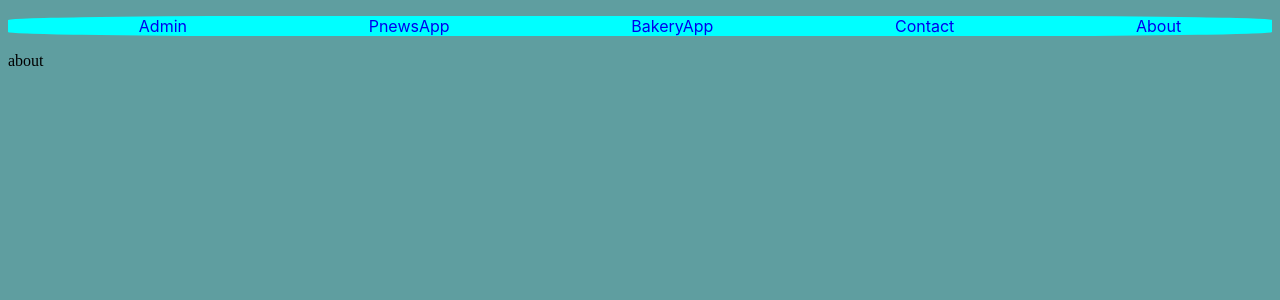
After one commit to MRSanatanMishra/django, a Django app: page /about/ in a window 1280 px wide. The commit adds this page. Shown: the top 300 px of the page. Run offline with Django 4.2, Linux system fonts and the light colour scheme.

Commit message:
added templateview template inheritance

```diff
--- a/practice/bakery/urls.py
+++ b/practice/bakery/urls.py
@@ -1,6 +1,6 @@
 from django.urls import path
 from .views import *
 urlpatterns = [
-    path('',bakery_menu,name='bakery_menu')
+    path('',bakery_menu,name='bakeryHome')
 
 ]
--- a/practice/pnews/urls.py
+++ b/practice/pnews/urls.py
@@ -4,5 +4,5 @@ from .views import main_pageNews
 
 
 urlpatterns = [
-    path('', main_pageNews,name='home'),
+    path('', main_pageNews,name='pnewsHome'),
 ]
--- a/practice/pnews/views.py
+++ b/practice/pnews/views.py
@@ -6,4 +6,4 @@ from .models import *
 def main_pageNews(request):
     data={'cat': Category.objects.all(),
             'news' : News.objects.all() }
-    return render(request,'home.html',context=data)
+    return render(request,'pnewsHome.html',context=data)
--- a/practice/practice/urls.py
+++ b/practice/practice/urls.py
@@ -15,10 +15,17 @@ Including another URLconf
 """
 from django.contrib import admin
 from django.urls import path,include
-
+from django.views.generic import TemplateView
 urlpatterns = [
     path('admin/', admin.site.urls),
-    path('',include('pnews.urls')),
-    path('bakery/',include('bakery.urls'))
+    path('',TemplateView.as_view(template_name='blank.html')),
+    path('pnews/',include('pnews.urls')),
+    path('bakery/',include('bakery.urls')),
+    path('contact/',TemplateView.as_view(template_name='contact.html')),
+    path('about/',TemplateView.as_view(template_name='about.html')),
+    path('test/',TemplateView.as_view(template_name='layout/basic.html')),
+
+
+
 
 ]
--- /dev/null
+++ b/practice/templates/about.html
@@ -0,0 +1,11 @@
+{% extends 'layout/basic.html' %}
+
+
+{% block css %}
+
+{% endblock css %}
+
+
+{% block body %}
+    about
+{% endblock body %}
--- /dev/null
+++ b/practice/templates/layout/basic.html
@@ -0,0 +1,54 @@
+<!DOCTYPE html>
+<html lang="en">
+<head>
+    <meta charset="UTF-8">
+    <meta http-equiv="X-UA-Compatible" content="IE=edge">
+    <meta name="viewport" content="width=device-width, initial-scale=1.0">
+    <title>Practice</title>
+
+    <style>
+        body{
+            background-color: cadetblue;
+        }
+        nav ul{
+            list-style: none;
+            justify-content: space-around;
+            display: flex;
+            border-radius: 20%;
+            background-color: aqua;
+        }
+        nav li a{
+            text-decoration: none;
+            font-family: -apple-system, BlinkMacSystemFont, 'Segoe UI', Roboto, Oxygen, Ubuntu, Cantarell, 'Open Sans', 'Helvetica Neue', sans-serif;
+            font-weight: 1200 ;
+        }
+        a:hover{
+            color:crimson
+        }
+
+
+    </style>
+    {% block css %}
+
+    {% endblock css %}
+
+
+</head>
+<body>
+    <nav>
+        <ul>
+            <li><a href="/admin">Admin</a></li>
+            <li><a href="{% url 'pnewsHome' %}">PnewsApp</a></li>
+            <li><a href="{% url 'bakeryHome' %}">BakeryApp</a></li>
+            <li><a href="/contact">Contact</a></li>
+            <li><a href="/about">About</a></li>
+
+        </ul>
+    </nav>
+
+    {% block body %}
+
+    {% endblock body %}
+
+</body>
+</html>
```
Also changed, not shown: practice/templates/bakeryMenu.html (+14 -10 lines), practice/templates/blank.html (added, +20 -0 lines), practice/templates/contact.html (added, +11 -0 lines), practice/templates/pnewsHome.html (renamed from practice/templates/home.html, +16 -12 lines).
